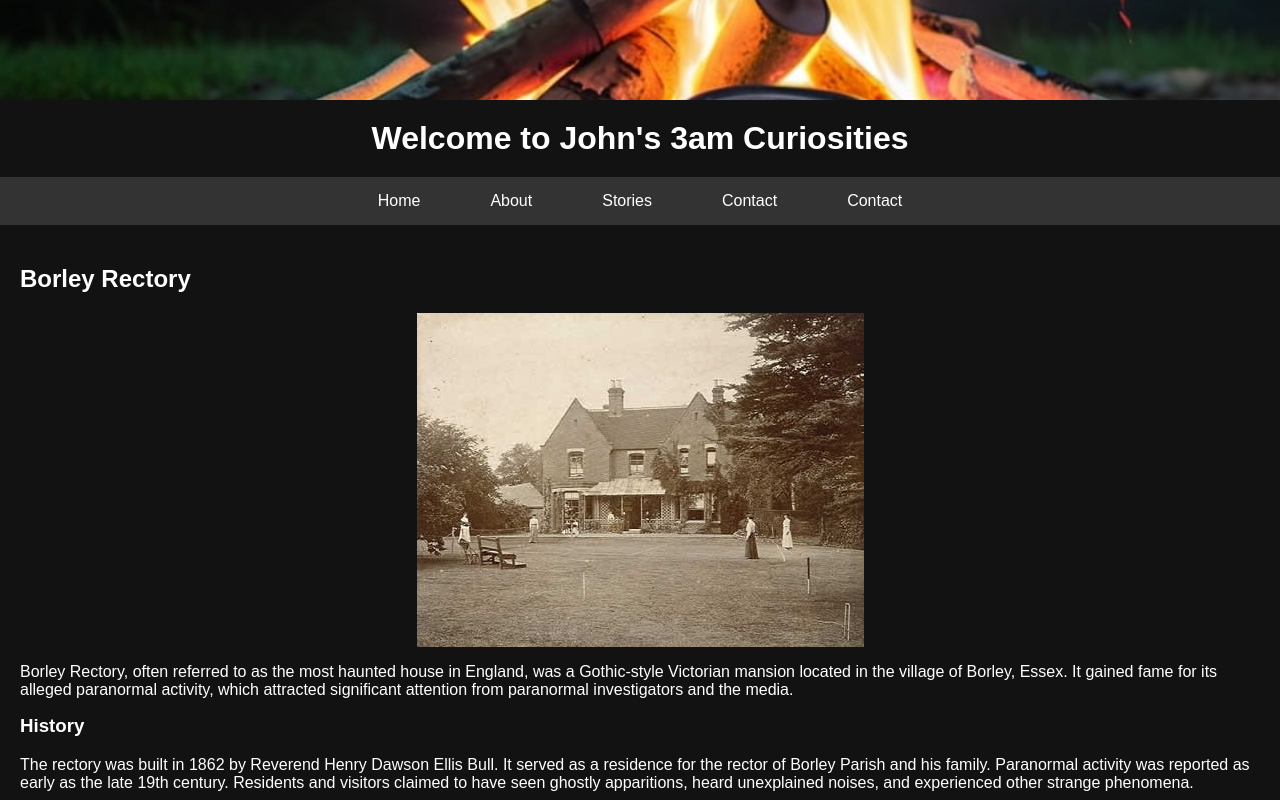
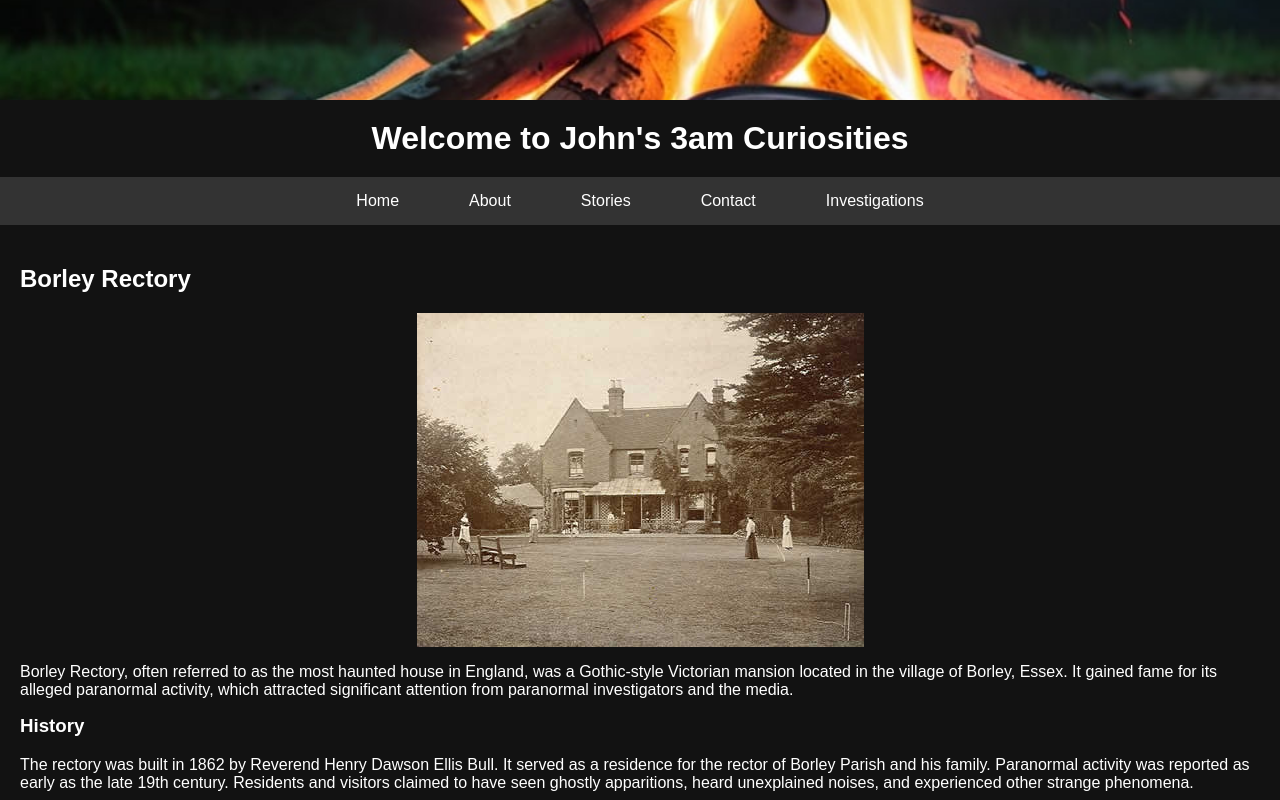
Before and after one commit to JohnTriesStuff/johnsinterests2, a plain HTML site: page Borley-Rectory.html in a window 1280 px wide. Shown: the top 800 px of the page. Drawn offline with Linux system fonts and the light colour scheme.

Commit message:
Update Borley-Rectory.html
Signed-off-by: JohnTriesStuff <perkiojohn@gmail.com>

```diff
--- a/Borley-Rectory.html
+++ b/Borley-Rectory.html
@@ -18,7 +18,7 @@
                 <li><a href="About.html">About</a></li>
                 <li><a href="Stories.html">Stories</a></li>
                 <li><a href="Contact.html">Contact</a></li>
-                <li><a href="Investigations.html">Contact</a></li>
+                 <li><a href="Investigations.html">Investigations</a></li>
             </ul>
         </nav>
     </header>
```
